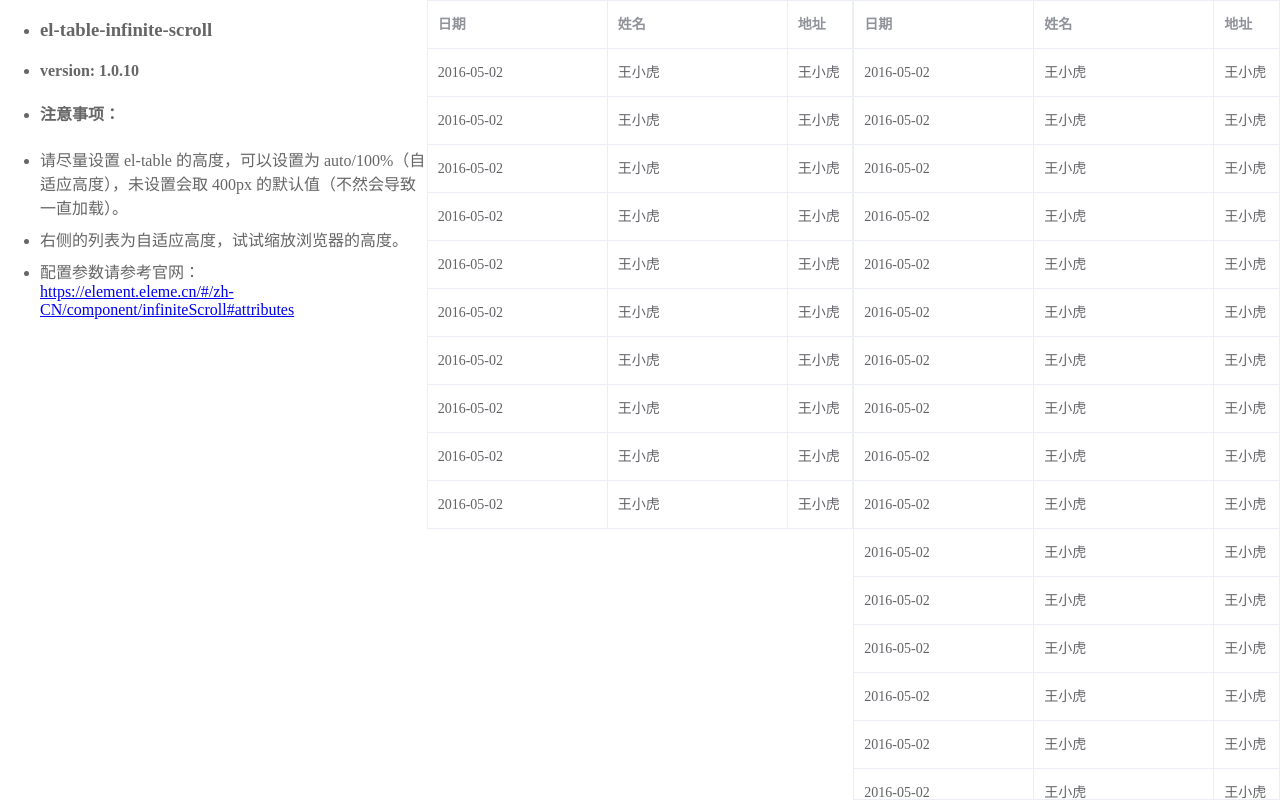
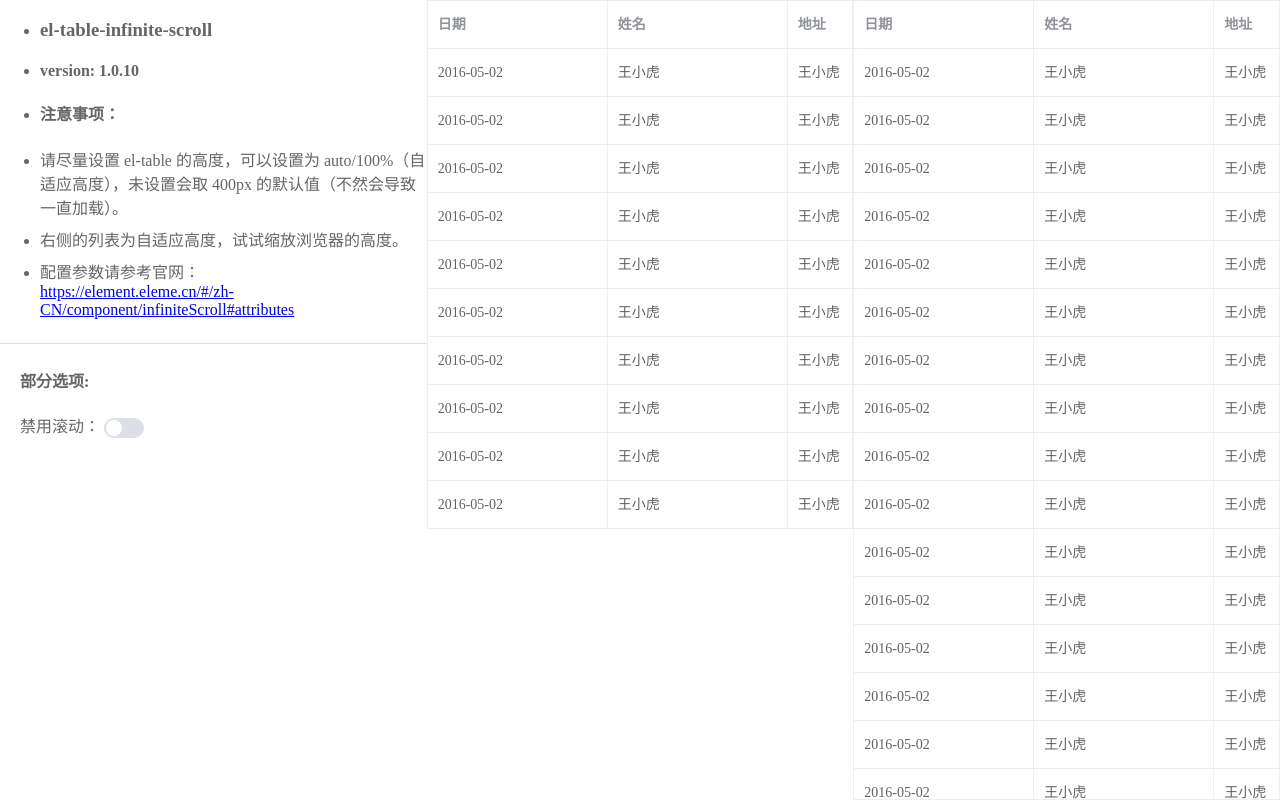
Before and after one commit to yujinpan/el-table-infinite-scroll, a Vue app: page / in a window 1280 px wide. Built offline with nearby package versions, Linux system fonts and the light colour scheme; the HTML template or start-up script is replaced by a standard one.

Commit message:
feat: 增加测试选项

```diff
--- a/examples/App.vue
+++ b/examples/App.vue
@@ -9,6 +9,14 @@
           style="margin-top: 8px"
         ></li>
       </ul>
+      <el-divider></el-divider>
+      <div style="padding: 0 20px;">
+        <h4>部分选项:</h4>
+        <label
+          >禁用滚动：
+          <el-switch v-model="disabled"></el-switch>
+        </label>
+      </div>
     </el-col>
     <el-col :span="8">
       <el-table
```
